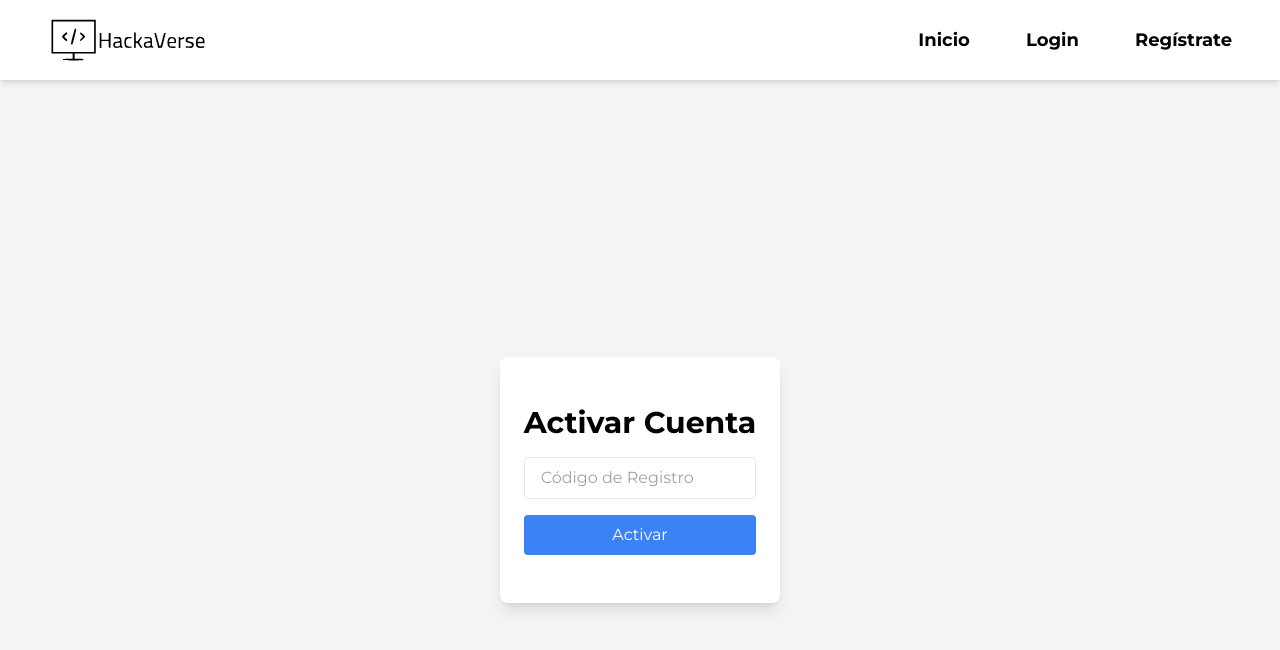
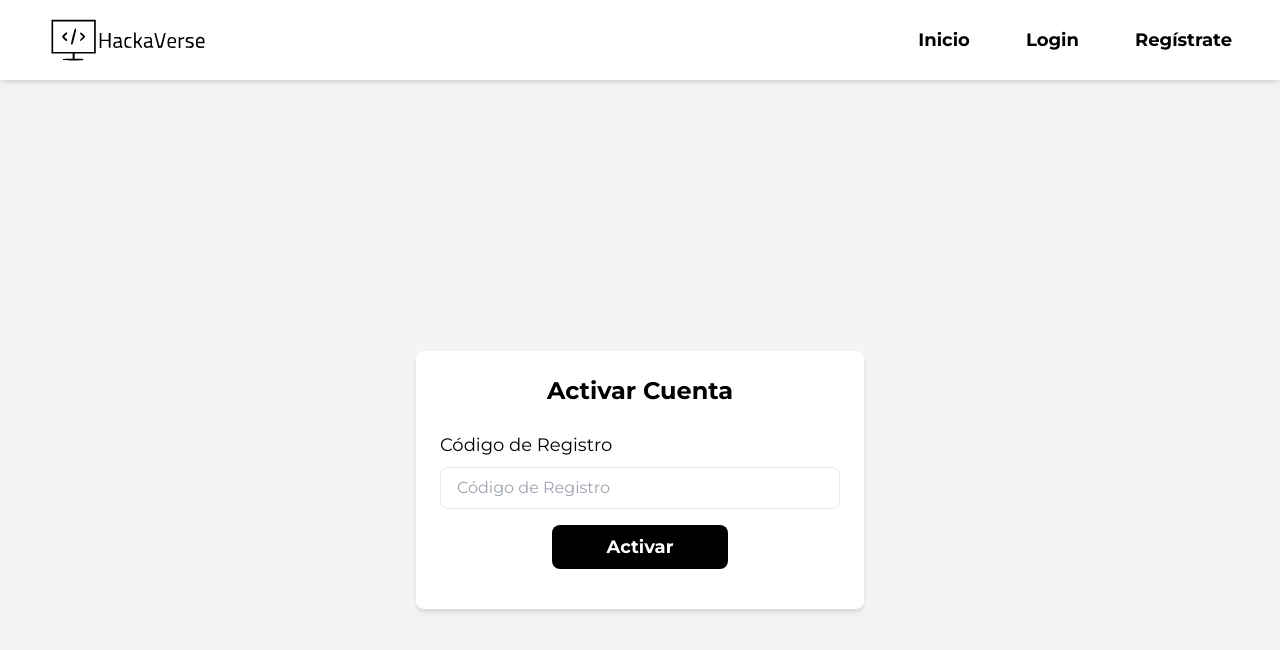
Before and after one commit to jmp89/hackatonPFB, a React (Vite) app in the folder front/: page /users/validate/activate in a window 1280 px wide. Shown: the top 650 px of the page. Built offline with nearby package versions, Linux system fonts and the light colour scheme.

Commit message:
cambio en el estilo de activación

```diff
--- a/front/src/components/ActivationFormPage.jsx
+++ b/front/src/components/ActivationFormPage.jsx
@@ -27,28 +27,35 @@ const ActivationFormPage = () => {
   };
 
   return (
-    <div className="flex flex-col items-center justify-center min-h-screen bg-gray-100">
-      <div className="max-w-md px-6 py-12 bg-white shadow-lg rounded-lg text-center">
-        <h2 className="text-3xl font-bold mb-4">Activar Cuenta</h2>
-        <form onSubmit={handleSubmit} className="flex flex-col">
+    <main className="flex items-center justify-center min-h-screen bg-gray-100">
+      <form onSubmit={handleSubmit} className="flex flex-col items-center justify-center bg-white p-6 rounded-lg shadow-md w-full max-w-md mx-4 md:mx-auto">
+        <h2 className="text-2xl font-bold text-center mb-6">Activar Cuenta</h2>
+
+        {error && <p className="text-red-500 mb-4">{error}</p>}
+
+        <fieldset className="w-full">
+          <section className="mb-4">
+            <label htmlFor="registrationCode" className="block text-lg font-medium mb-2">
+              Código de Registro
+            </label>
             <input
               type="text"
+              id="registrationCode"
+              name="registrationCode"
+              placeholder="Código de Registro"
               value={registrationCode}
               onChange={(e) => setRegistrationCode(e.target.value)}
-            className="px-4 py-2 border rounded mb-4"
-            placeholder="Código de Registro"
+              className="w-full px-4 py-2 border rounded-lg focus:outline-none focus:ring-2 focus:ring-black"
               required
             />
-          <button
-            type="submit"
-            className="px-4 py-2 bg-blue-500 text-white rounded hover:bg-blue-700"
-          >
+          </section>
+        </fieldset>
+
+        <button type="submit" className="w-44 bg-black text-white py-2 rounded-lg font-bold text-lg mb-4 hover:scale-105 transition-transform duration-300">
           Activar
         </button>
       </form>
-        {error && <p className="text-red-500 mt-4">{error}</p>}
-      </div>
-    </div>
+    </main>
   );
 };
 
```
Lines whose indentation alone changed are shown as unchanged.
